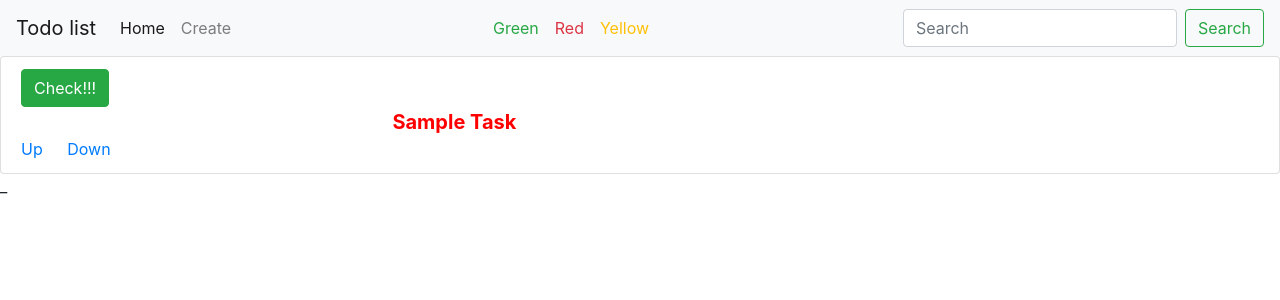
After one commit to ValSL/Todo_list, a Django app: page /ordered/1 in a window 1280 px wide. The commit adds this page. Shown: the top 300 px of the page. Run offline with Django 3.2, Linux system fonts and the light colour scheme; tables that the repository leaves empty hold one stand-in row (values such as "Sample post"); some libraries are stand-ins or nearby versions.

Commit message:
priority filter

```diff
--- a/Todo_engine/Todo_engine/urls.py
+++ b/Todo_engine/Todo_engine/urls.py
@@ -18,5 +18,5 @@ from django.urls import path, include
 
 urlpatterns = [
     path('admin/', admin.site.urls),
-    path('todo/', include('todo_list.urls')),
+    path('', include('todo_list.urls')),
 ]
--- a/Todo_engine/templates/base.html
+++ b/Todo_engine/templates/base.html
@@ -35,9 +35,20 @@
             <li class="nav-item">
                 <a class="nav-link" href="{% url 'create_url' %}">Create</a>
             </li>
-            <li class="nav-item">
-                <a class="nav-link disabled" href="#" tabindex="-1" aria-disabled="true">Disabled</a>
+
+        </ul>
+        <ul class="navbar-nav mr-auto">
+            <li class="nav-item active">
+                <a class="nav-link text-success" href="{% url 'ordered_index_url' color='green'%}">Green<span class="sr-only">(current)</span></a>
             </li>
+            <li>
+                <a class="nav-link text-danger" href="{% url 'ordered_index_url' color='red'%}">Red<span class="sr-only">(current)</span></a>
+            </li>
+            <li>
+                <a class="nav-link text-warning" href="{% url 'ordered_index_url' color='yellow'%}">Yellow<span class="sr-only">(current)</span></a>
+            </li>
+
+
         </ul>
         <form class="form-inline my-2 my-lg-0">
             <input class="form-control mr-sm-2" type="search" placeholder="Search" aria-label="Search">
--- a/Todo_engine/todo_list/templates/todo_list/index.html
+++ b/Todo_engine/todo_list/templates/todo_list/index.html
@@ -21,7 +21,7 @@
                     <a style="" href="">Up</a>
                     <a style="margin-left: 20px" href="">Down</a>
                 </form>
-            </li>
+            </li>_
         {% endfor %}
     </ul>
 {% endblock %}
--- /dev/null
+++ b/Todo_engine/todo_list/templates/todo_list/ordered_index.html
@@ -0,0 +1,46 @@
+{% extends 'base.html' %}
+
+{% block title %}
+    Todo list
+{% endblock %}
+
+{% block content %}
+    <ul class="list-group">
+        {% for task in ordered_tasks %}
+            <li class="list-group-item">
+                <form action="{% url 'check_url' pk=task.pk %}" method="post">
+                    {% csrf_token %}
+                    {% if task.check == False %}
+                        <input type="submit" value="In process" class="btn btn-danger">
+                    {% else %}
+                        <input type="submit" value="Check!!!" class="btn btn-success">
+                    {% endif %}
+                </form>
+                <a style="margin-left: 30%; font-size: 20px; color: {{ task.priority }}"
+                   href="{% url 'detail_url' pk=task.id %}"><b>{{ task.title|title }}</b></a>
+                <form action="#" method="post">
+                    <a style="" href="">Up</a>
+                    <a style="margin-left: 20px" href="">Down</a>
+                </form>
+            </li>_
+        {% endfor %}
+        {% for task in tasks %}
+            <li class="list-group-item">
+                <form action="{% url 'check_url' pk=task.pk %}" method="post">
+                    {% csrf_token %}
+                    {% if task.check == False %}
+                        <input type="submit" value="In process" class="btn btn-danger">
+                    {% else %}
+                        <input type="submit" value="Check!!!" class="btn btn-success">
+                    {% endif %}
+                </form>
+                <a style="margin-left: 30%; font-size: 20px; color: {{ task.priority }}"
+                   href="{% url 'detail_url' pk=task.id %}"><b>{{ task.title|title }}</b></a>
+                <form action="#" method="post">
+                    <a style="" href="">Up</a>
+                    <a style="margin-left: 20px" href="">Down</a>
+                </form>
+            </li>_
+        {% endfor %}
+    </ul>
+{% endblock %}
--- a/Todo_engine/todo_list/urls.py
+++ b/Todo_engine/todo_list/urls.py
@@ -1,8 +1,9 @@
 from django.urls import path
-from .views import index, check, change_priority, TaskCreate, TaskDetail, TaskUpdate, TaskDelete
+from .views import index, ordered_index, check, change_priority, TaskCreate, TaskDetail, TaskUpdate, TaskDelete
 
 urlpatterns = [
     path('', index, name='index_url'),
+    path('ordered/<str:color>', ordered_index, name='ordered_index_url'),
     path('check/<int:pk>', check, name='check_url'),
     path('prior/<int:pk>', change_priority, name='prior_url'),
     # path('pos/<int:pk>', change_position, name='change_position_url'),
--- a/Todo_engine/todo_list/views.py
+++ b/Todo_engine/todo_list/views.py
@@ -7,6 +7,12 @@ from .forms import TodoForm
 def index(request):
     tasks = Task.objects.all()
     return render(request, 'todo_list/index.html', context={'tasks': tasks})
+
+
+def ordered_index(request, color):
+    ordered_tasks = Task.objects.filter(priority=color)
+    other_tasks = Task.objects.exclude(priority=color)
+    return render(request, 'todo_list/ordered_index.html', context={'tasks': other_tasks, 'ordered_tasks': ordered_tasks})
 
 
 def check(request, pk):
@@ -27,7 +33,7 @@ def change_priority(request, pk):
 
 class TaskCreate(CreateView):
     model = Task
-    success_url = '/todo'
+    success_url = '/'
     template_name = 'todo_list/create.html'
     form_class = TodoForm
 
@@ -45,11 +51,11 @@ class TaskDetail(DetailView):
 class TaskUpdate(UpdateView):
     template_name = 'todo_list/update.html'
     model = Task
-    success_url = '/todo'
+    success_url = '/'
     form_class = TodoForm
 
 
 class TaskDelete(DeleteView):
     template_name = 'todo_list/delete.html'
     model = Task
-    success_url = '/todo'
+    success_url = '/'
```
